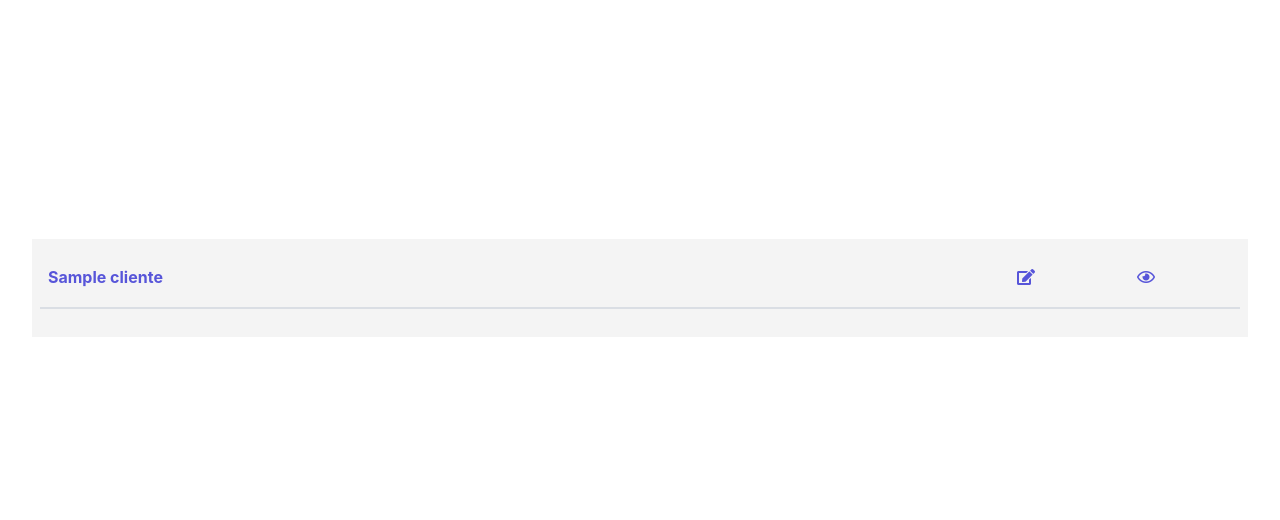
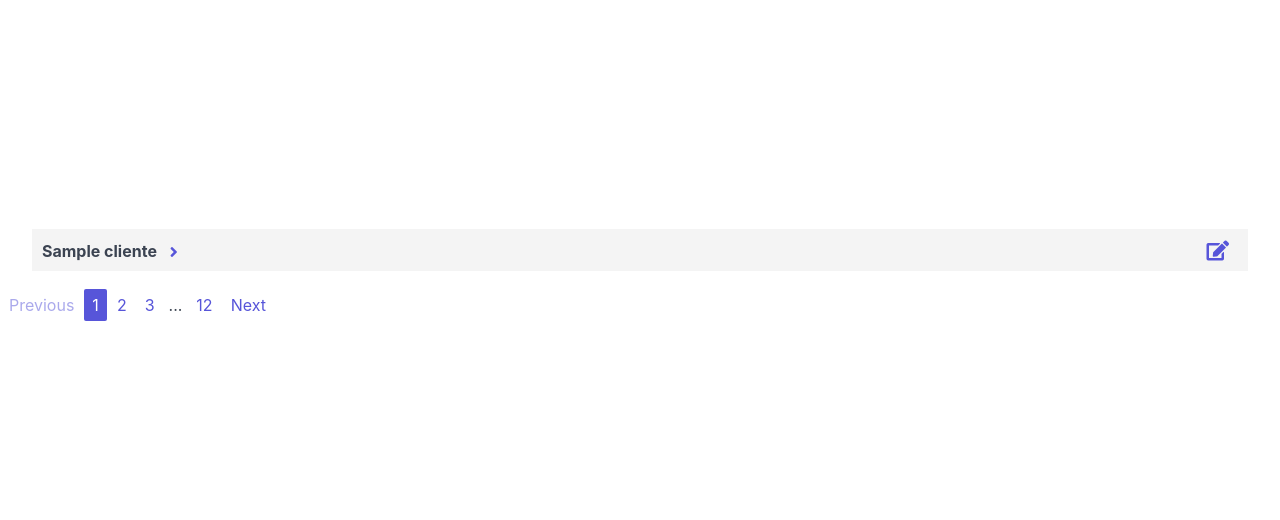
Before and after one commit to geronimotondato/stock_engine, a CodeIgniter app: page /database/Clientes in a window 1280 px wide. Shown: the part 626-1146 px from the top of the page. Run offline with CodeIgniter, Linux system fonts and the light colour scheme; the visitor is signed in with stand-in values (Sample User, id 1); tables that the repository leaves empty or names only in its code hold one stand-in row (values such as "Sample post"); lists and menus that the app fills with data are empty; some libraries are stand-ins or nearby versions.

Commit message:
clientes lista

```diff
--- a/application/views/lista_clientes.php
+++ b/application/views/lista_clientes.php
@@ -11,67 +11,64 @@
 
 <?PHP foreach($clientes as $cliente): ?>
 
-<div class="container cliente">
-  <div class="columns">
+  <div class="cliente">
 
-      <div class="cabecera-cliente column col-12">
-      <table class="table">
-        <thead>
-          <tr>
-            <th width=80%><?= $cliente->nombre;?></th>
-            <th width=10%>
+    <div class="cliente-nombre"><?= $cliente->nombre;?>
+    <button class="btn btn-link expandir_cliente" type="button">
+      <i class='fas fa-angle-right'></i>
+      <i class='fas fa-angle-down'></i>
+    </button>
+     </div>
+    <div class="acciones">
+      <a class='btn btn-link'
+         href="<?PHP echo base_url('clientes/abm_cliente?id_cliente='. $cliente->id_cliente) ?>">
+         <i class='fa  fa-edit'></i>
+      </a>
 
-            <a class='btn btn-link' href="<?PHP echo base_url('clientes/abm_cliente?id_cliente='. $cliente->id_cliente) ?>">
-             <i class='fa  fa-edit'></i></a>
-
-            </th>
-            <th width=10%>
-
-            <button class="btn btn-link expandir_cliente" type="button"><i class='far fa-eye'></i><i class='far fa-eye-slash'></i></button>
-
-            </th>
-          </tr>
-        </thead>
-      </table>
-      </div>
-
-    <div class="column col-12">
-
-      <table class="table tabla-cliente">
-          <tr>
-            <th>Dirección</th>
-            <th><?= $cliente->direccion ?></th>
-          </tr>
-          <tr>
-            <th>Tel movil</th>
-            <th><?= $cliente->tel_movil ?></th>
-          </tr>
-          <tr>
-            <th>Tel fijo</th>
-            <th><?= $cliente->tel_fijo ?></th>
-          </tr>
-          <tr>
-            <th>Email</th>
-            <th><?= $cliente->email ?></th>
-          </tr>
-          <tr>
-            <th>Saldo deudor</th>
-            <th><?= $cliente->saldo_deudor ?></th>
-          </tr>
-          <tr>
-            <th>Saldo acreedor</th>
-            <th><?= $cliente->saldo_acreedor ?></th>
-          </tr>
-      </table>
 
     </div>
+
+     <table class="datos-cliente">
+      <tbody>
+         <tr><td><i>Dirección:  </i><?= $cliente->direccion ?></td></tr>
+         <tr><td><i>Email:  </i><?= $cliente->email ?></td></tr>
+         <tr><td><i>Tel movil:  </i><?= $cliente->tel_movil ?></td></tr>
+         <tr><td><i>Tel fijo:  </i><?= $cliente->tel_fijo ?></td></tr>
+         <tr><td><i>Saldo deudor:  </i><?= $cliente->saldo_deudor ?></td></tr>
+         <tr><td><i>Saldo acreedor:  </i><?= $cliente->saldo_acreedor ?></td></tr>
+    </tbody>
+     </table>
+
   </div>
-</div>
 
 <?PHP endforeach ?>
 
 <?PHP endif ?>
 
+<ul class="pagination">
+  <li class="page-item disabled">
+    <a href="#" tabindex="-1">Previous</a>
+  </li>
+  <li class="page-item active">
+    <a href="#">1</a>
+  </li>
+  <li class="page-item">
+    <a href="#">2</a>
+  </li>
+  <li class="page-item">
+    <a href="#">3</a>
+  </li>
+  <li class="page-item">
+    <span>...</span>
+  </li>
+  <li class="page-item">
+    <a href="#">12</a>
+  </li>
+  <li class="page-item">
+    <a href="#">Next</a>
+  </li>
+</ul>
+
 
 
 </main>
--- a/resources/css/lista_clientes.css
+++ b/resources/css/lista_clientes.css
@@ -1,14 +1,50 @@
 
 .cliente{
 	max-width: 95%;
-	margin: 20px auto;
-	padding: 8px;
+	margin: 10px auto;
+	padding: 0px;
 /*	border: 2px solid #5755d9;
 	border-radius: 3px;*/
-background-color: #f4f4f4;
+	background-color: #f4f4f4;
+	line-height: 40px;
 }
 
-#no-hay-ordenes{
+.cliente-nombre{
+	display: inline-block;
+	vertical-align: middle;
+	margin-left: 10px;
+	font-weight: bold;
+}
+
+.acciones{
+	color:#fff;
+	text-align: center;
+	vertical-align: middle;
+	margin: 0px 10px;
+	display: inline-block;
+	float: right;
+}
+
+.acciones .btn{
+	font-size: 20px;
+}
+
+.fa-angle-down{
+	display: none;
+}
+
+
+.datos-cliente{
+	display: none;
+	text-align: left;
+	margin-left:20px;
+	font-weight: normal !important;
+	line-height: 20px;
+	width: 100%;
+	white-space: pre-wrap;
+}
+
+#no-hay-clientes{
 	color: #fff;
 	margin: 0 auto;
 	margin-top: 30px;
@@ -18,44 +54,3 @@ background-color: #f4f4f4;
 	text-align: center;
 	max-width: 500px;
 }
-
-.table td, .table th {
-/*	border-bottom: .05rem solid #e7e9ed;
-	padding: 0px;*/
-}
-
-.cabecera-cliente table{
-	color:#5755d9;
-	text-align: left;
-	margin-bottom: 20px;
-}
-
-.cabecera-cliente table tr{
-	height: 40px;
-}
-
-.tabla-cliente{
-
-	border-radius: 3;
-	display: none;
-}
-
-.tabla-cliente tbody tr td{
-
-}
-
-.acciones{
-	color:#fff;
-	text-align: center;
-	vertical-align: middle;
-	margin: 10px 0;
-}
-.acciones .btn{
-	font-size: 20px;
-}
-
-
-
-.fa-eye-slash{
-	display: none;
-}
--- /dev/null
+++ b/resources/js/lista_clientes.js
@@ -0,0 +1,11 @@
+$(document).ready(function(){
+
+	$(".cliente-nombre").click(function(){
+			var cliente = $(this).closest(".cliente");
+			cliente.find(".datos-cliente").toggle();
+			cliente.find(".fa-angle-down").toggle();
+			cliente.find(".fa-angle-right").toggle();
+
+	});
+
+});
```
